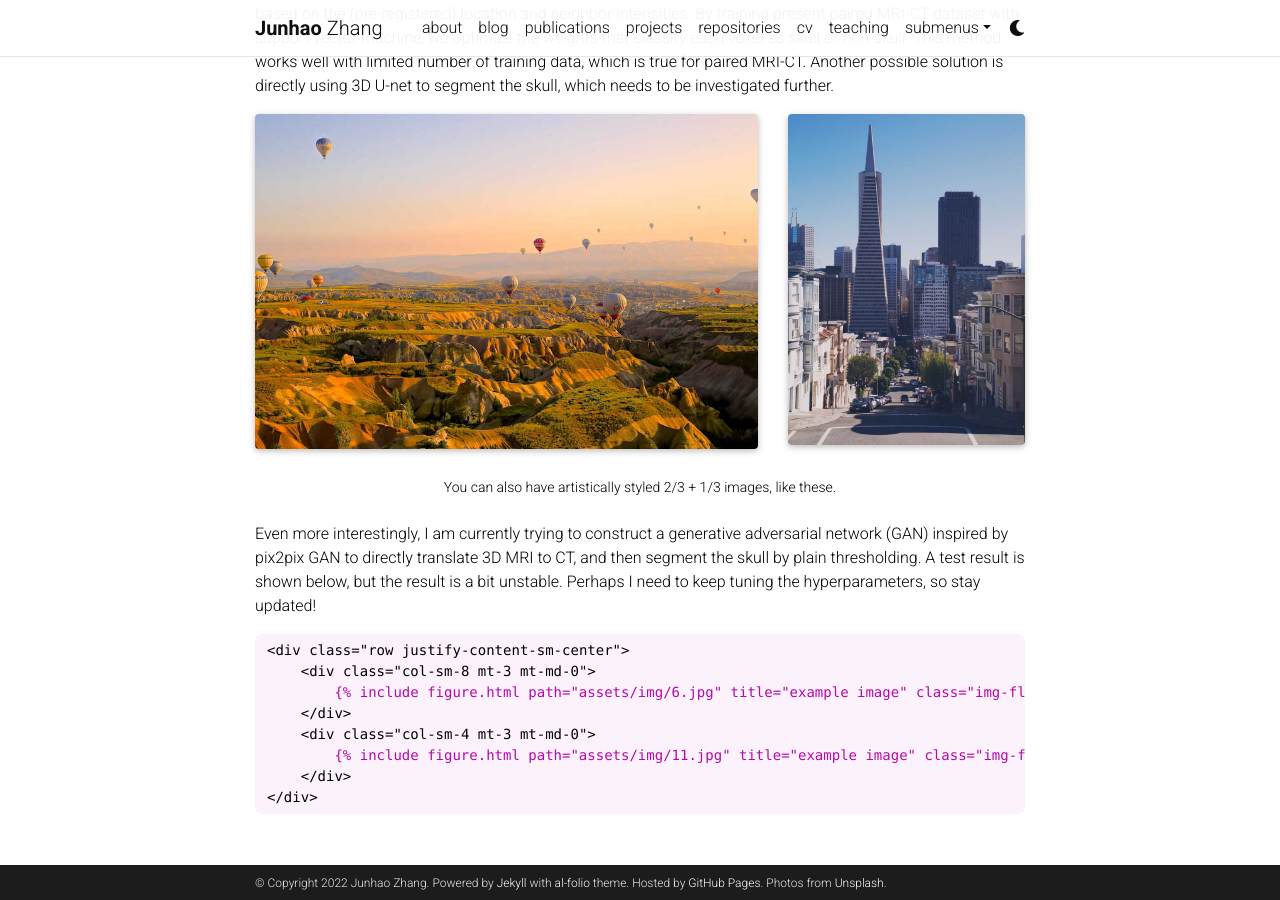
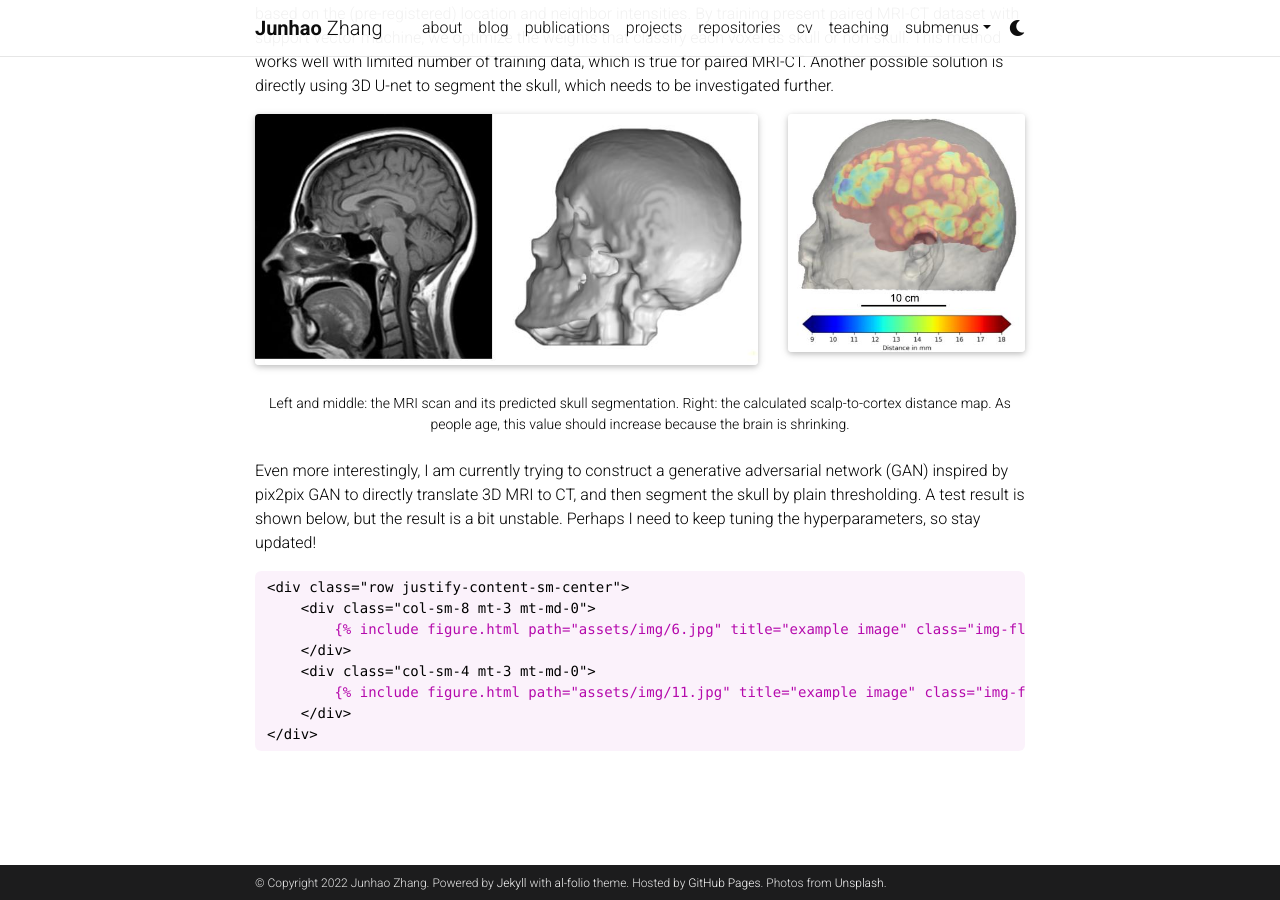
Before and after one commit to Junha0Zhang/junha0Zhang.github.io, a Jekyll site: the page built from _projects/2_project.md, in a window 1280 px wide and 900 px high, scrolled down 1360 px. Built offline with Jekyll 4.4.1, drawn with Linux system fonts in a browser that asks for light colours; full-size pictures stand in for the smaller copies a plugin makes; comment, search, counter and statistics services are not loaded; a style sheet for code colours, icons or effects is not loaded.

Commit message:
Update 2_project.md

```diff
--- a/_projects/2_project.md
+++ b/_projects/2_project.md
@@ -39,14 +39,14 @@ Another solution, which is getting interesting, is using machine/deep learning t
 
 <div class="row justify-content-sm-center">
     <div class="col-sm-8 mt-3 mt-md-0">
-        {% include figure.html path="assets/img/6.jpg" title="example image" class="img-fluid rounded z-depth-1" %}
+        {% include figure.html path="assets/img/SVM.jpg" title="example image" class="img-fluid rounded z-depth-1" %}
     </div>
     <div class="col-sm-4 mt-3 mt-md-0">
-        {% include figure.html path="assets/img/11.jpg" title="example image" class="img-fluid rounded z-depth-1" %}
+        {% include figure.html path="assets/img/SCD.jpg" title="example image" class="img-fluid rounded z-depth-1" %}
     </div>
 </div>
 <div class="caption">
-    You can also have artistically styled 2/3 + 1/3 images, like these.
+    Left and middle: the MRI scan and its predicted skull segmentation. Right: the calculated scalp-to-cortex distance map. As people age, this value should increase because the brain is shrinking.
 </div>
 
 Even more interestingly, I am currently trying to construct a generative adversarial network (GAN) inspired by pix2pix GAN to directly translate 3D MRI to CT, and then segment the skull by plain thresholding. A test result is shown below, but the result is a bit unstable. Perhaps I need to keep tuning the hyperparameters, so stay updated!
```
